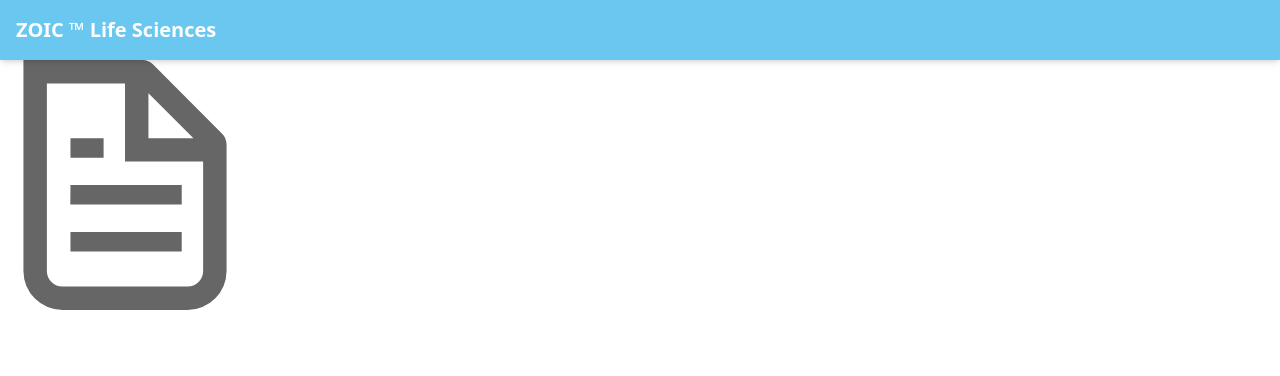
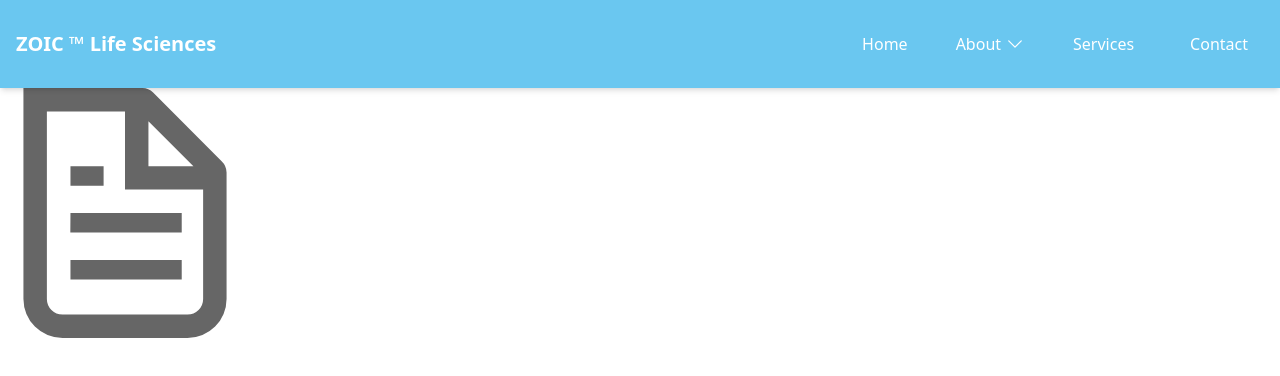
Before and after one commit to Zoic-Lifesciences/website, a Next.js app: page / in a window 1280 px wide. Shown: the top 376 px of the page. Built offline with nearby package versions, Linux system fonts and the light colour scheme.

Commit message:
Navbar responsive for lg

```diff
--- a/app/components/dropdownNavbar.js
+++ b/app/components/dropdownNavbar.js
@@ -9,18 +9,24 @@ export default function DropdownMenu({ label, items, closeSidebar }) {
 
   const toggleDropdown = () => setIsOpen(!isOpen);
 
+  // Motion variants for dropdown items
+  const itemVariants = {
+    open: { opacity: 1, y: 0 },
+    closed: { opacity: 0, y: -10 },
+  };
+
   return (
-    <div className="w-full">
+    <div className="relative w-full lg:w-auto lg:text-white">
       {/* Main button */}
       <button
         onClick={toggleDropdown}
-        className="w-full flex justify-between items-center py-4 px-4 focus:outline-none"
+        className="w-full lg:w-auto  flex justify-between items-center py-4 px-4 lg:px-2 focus:outline-none hover:bg-white/20 rounded transition"
       >
         <span>{label}</span>
         {isOpen ? (
-          <ChevronUpIcon className="w-5 h-5 text-gray-600" />
+          <ChevronUpIcon className="w-5 h-5 lg:text-white ml-1" />
         ) : (
-          <ChevronDownIcon className="w-5 h-5 text-gray-600" />
+          <ChevronDownIcon className="w-5 h-5 lg:text-white ml-1" />
         )}
       </button>
 
@@ -31,24 +37,21 @@ export default function DropdownMenu({ label, items, closeSidebar }) {
             animate="open"
             exit="closed"
             variants={{
-        open: { transition: { staggerChildren: 0.1, delayChildren: 0.15 } },
+              open: { transition: { staggerChildren: 0.1, delayChildren: 0.1 } },
               closed: { transition: { staggerChildren: 0.1, staggerDirection: -1 } },
             }}
-      className="flex flex-col bg-white overflow-hidden"
+            className="flex flex-col lg:absolute lg:left-0 lg:mt-2 lg:w-48  hover:bg-white/20 shadow-lg z-50 overflow-hidden"
           >
             {items.map((item, index) => (
               <motion.div
                 key={index}
-          variants={{
-            open: { opacity: 1, y: 0 },
-            closed: { opacity: 0, y: -10 },
-          }}
+                variants={itemVariants}
                 transition={{ duration: 0.2, ease: "easeOut" }}
               >
                 <Link
                   href={item.href}
                   onClick={() => closeSidebar && closeSidebar()}
-            className="block py-2 px-8 border-b last:border-b-0 hover:bg-gray-100"
+                  className="block py-2 px-8 border-b last:border-b-0 hover:bg-gray-100 text-gray-700"
                 >
                   {item.text}
                 </Link>
@@ -57,7 +60,6 @@ export default function DropdownMenu({ label, items, closeSidebar }) {
           </motion.div>
         )}
       </AnimatePresence>
-
     </div>
   );
 }
--- a/app/components/navbar.js
+++ b/app/components/navbar.js
@@ -36,7 +36,7 @@ export default function Navbar() {
   // Links array with About Us in between
   const links = [
     { type: "link", text: "Home", href: "/" },
-    { type: "dropdown", label: "About Us", items: [
+    { type: "dropdown", label: "About", items: [
         { href: "/about/team", text: "Team" },
         { href: "/about/mission", text: "Mission" },
         { href: "/about/careers", text: "Careers" },
@@ -48,6 +48,7 @@ export default function Navbar() {
 
   return (
     <nav className="bg-[#6ac7f0] p-4 shadow-md relative">
+      <div className="flex flex-row">
       <div className="container mx-auto flex items-center justify-between">
         <div className="text-white text-xl font-bold">
           <Link href="/">ZOIC ™ Life Sciences</Link>
@@ -148,6 +149,53 @@ export default function Navbar() {
           </>
         )}
       </AnimatePresence>
+
+      <div className="hidden lg:flex flex-row items-center gap-6 ml-auto">
+  {links.map((item, index) => {
+    if (item.type === "link") {
+      return (
+        <motion.div
+          key={index}
+          custom={index}
+          variants={linkVariants}
+          initial="hidden"
+          animate="visible"
+          exit="hidden"
+        >
+          <Link
+            href={item.href}
+            onClick={() => setIsMenuOpen(false)}
+            className="text-white font-medium px-4 py-2 hover:bg-white/20 rounded transition"
+          >
+            {item.text}
+          </Link>
+        </motion.div>
+      );
+    } else if (item.type === "dropdown") {
+      return (
+        <motion.div
+          key={index}
+          custom={index}
+          variants={linkVariants}
+          initial="hidden"
+          animate="visible"
+          exit="hidden"
+          className="relative"
+        >
+          <DropdownMenu
+            label={item.label}
+            items={item.items}
+            closeSidebar={() => setIsMenuOpen(false)}
+          />
+        </motion.div>
+      );
+    }
+  })}
+</div>
+
+      </div>
+
+
     </nav>
   );
 }
```
Lines whose indentation alone changed are shown as unchanged.
